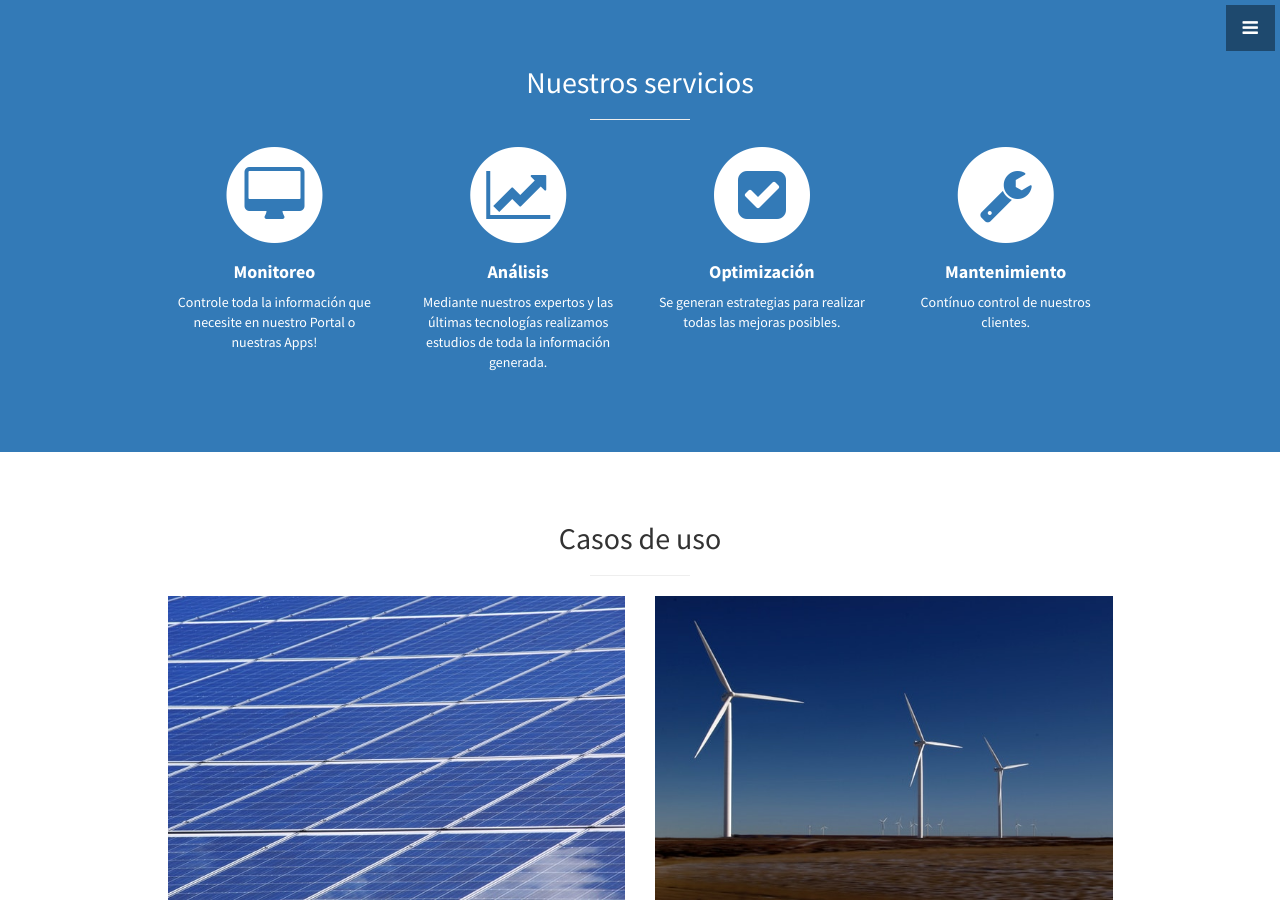
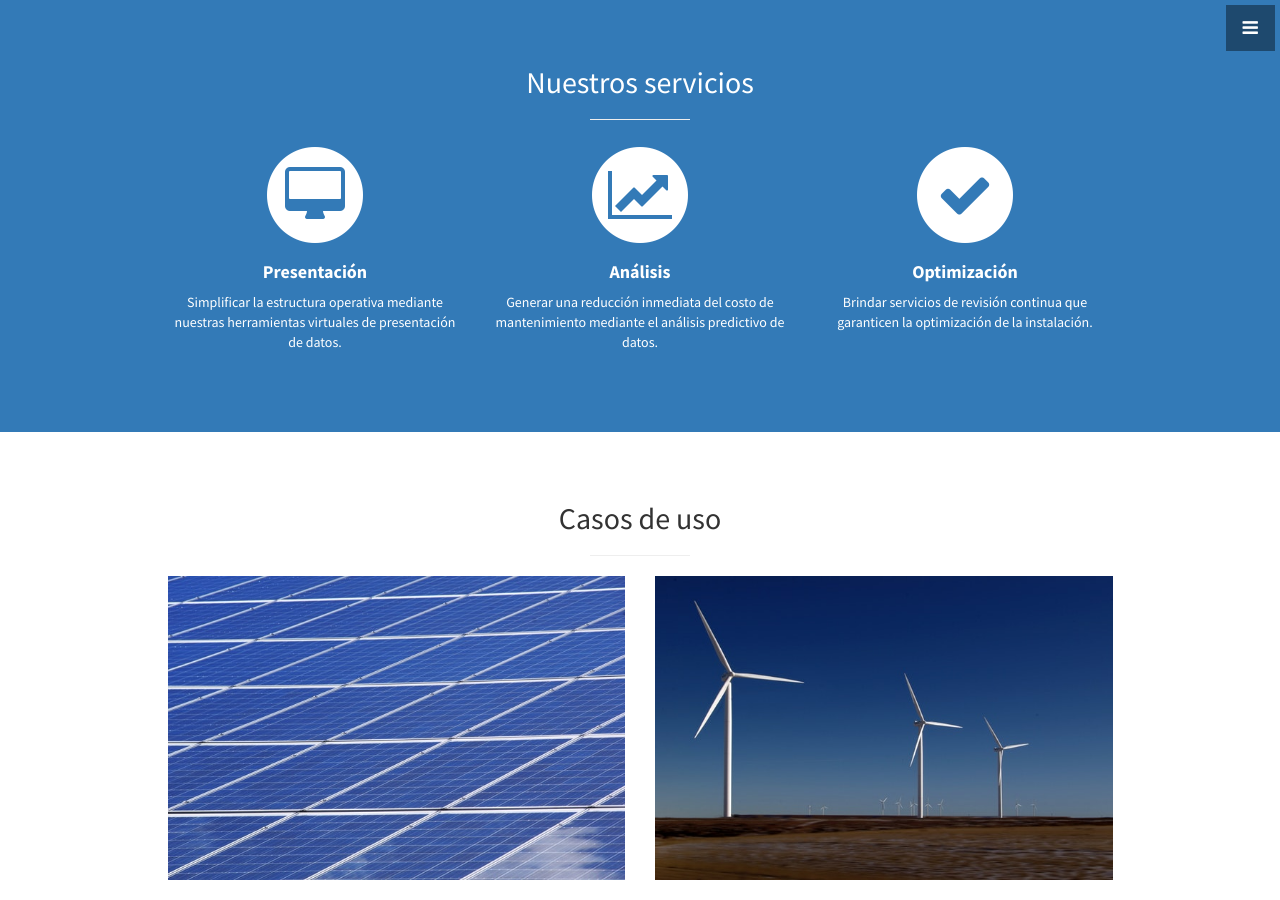
Before and after one commit to inargiaco/inargiaco.github.io, a Jekyll site: the page built from index.html, in a window 1280 px wide and 900 px high, scrolled down 1116 px. Built offline with Jekyll 4.4.1, drawn with Linux system fonts in a browser that asks for light colours.

Commit message:
Update Services provided based on the new business plan

```diff
--- a/_includes/services.html
+++ b/_includes/services.html
@@ -6,19 +6,19 @@
         <h2>Nuestros servicios</h2>
         <hr class="small">
         <div class="row">
-          <div class="col-md-3 col-sm-6">
+          <div class="col-md-4 col-sm-6">
             <div class="service-item">
               <span class="fa-stack fa-4x">
               <i class="fa fa-circle fa-stack-2x"></i>
               <i class="fa fa-desktop fa-stack-1x text-primary"></i>
             </span>
               <h4>
-                <strong>Monitoreo</strong>
+                <strong>Presentación</strong>
               </h4>
-              <p>Controle toda la información que necesite en nuestro Portal o nuestras Apps!</p>
+              <p>Simplificar la estructura operativa mediante nuestras herramientas virtuales de presentación de datos.</p>
             </div>
           </div>
-          <div class="col-md-3 col-sm-6">
+          <div class="col-md-4 col-sm-6">
             <div class="service-item">
               <span class="fa-stack fa-4x">
               <i class="fa fa-circle fa-stack-2x"></i>
@@ -27,31 +27,19 @@
               <h4>
                 <strong>Análisis</strong>
               </h4>
-              <p>Mediante nuestros expertos y las últimas tecnologías realizamos estudios de toda la información generada.</p>
+              <p>Generar una reducción inmediata del costo de mantenimiento mediante el análisis predictivo de datos.</p>
             </div>
           </div>
-          <div class="col-md-3 col-sm-6">
+          <div class="col-md-4 col-sm-6">
             <div class="service-item">
               <span class="fa-stack fa-4x">
               <i class="fa fa-circle fa-stack-2x"></i>
-              <i class="fa fa-check-square fa-stack-1x text-primary"></i>
+              <i class="fa fa-check fa-stack-1x text-primary"></i>
             </span>
               <h4>
                 <strong>Optimización</strong>
               </h4>
-              <p>Se generan estrategias para realizar todas las mejoras posibles.</p>
-            </div>
-          </div>
-          <div class="col-md-3 col-sm-6">
-            <div class="service-item">
-              <span class="fa-stack fa-4x">
-              <i class="fa fa-circle fa-stack-2x"></i>
-              <i class="fa fa-wrench fa-stack-1x text-primary"></i>
-            </span>
-              <h4>
-                <strong>Mantenimiento</strong>
-              </h4>
-              <p>Contínuo control de nuestros clientes.</p>
+              <p>Brindar servicios de revisión continua que garanticen la optimización de la instalación.</p>
             </div>
           </div>
         </div>
```
